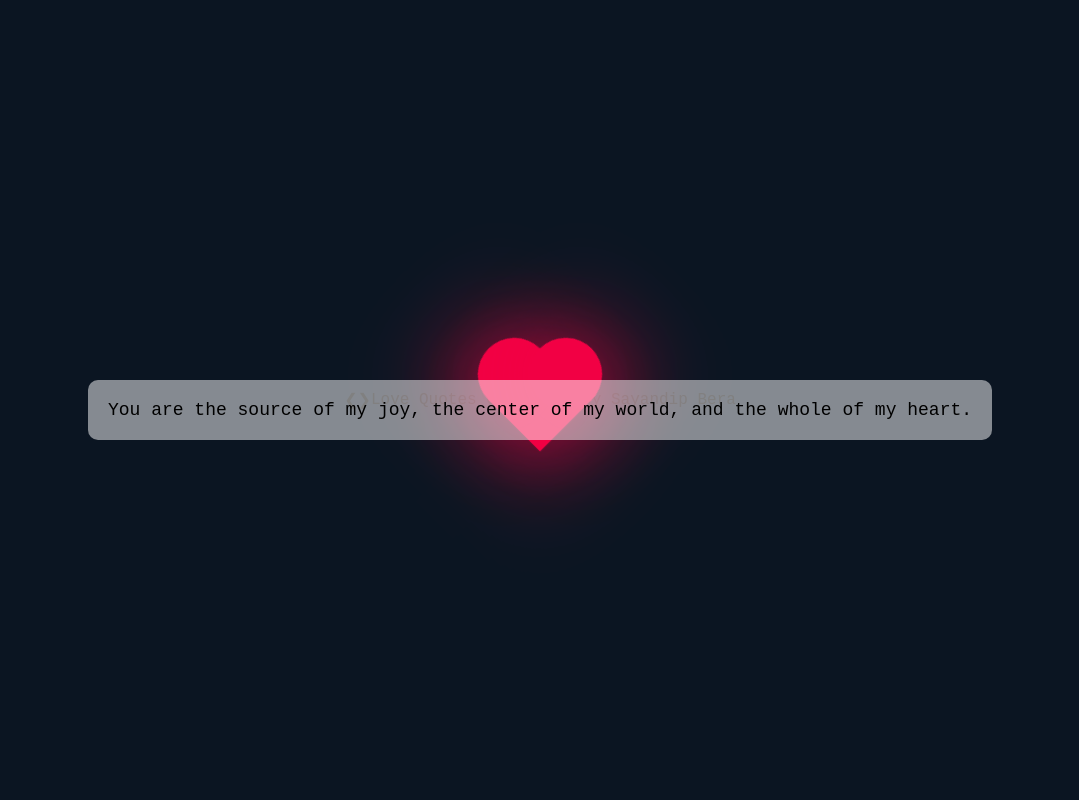
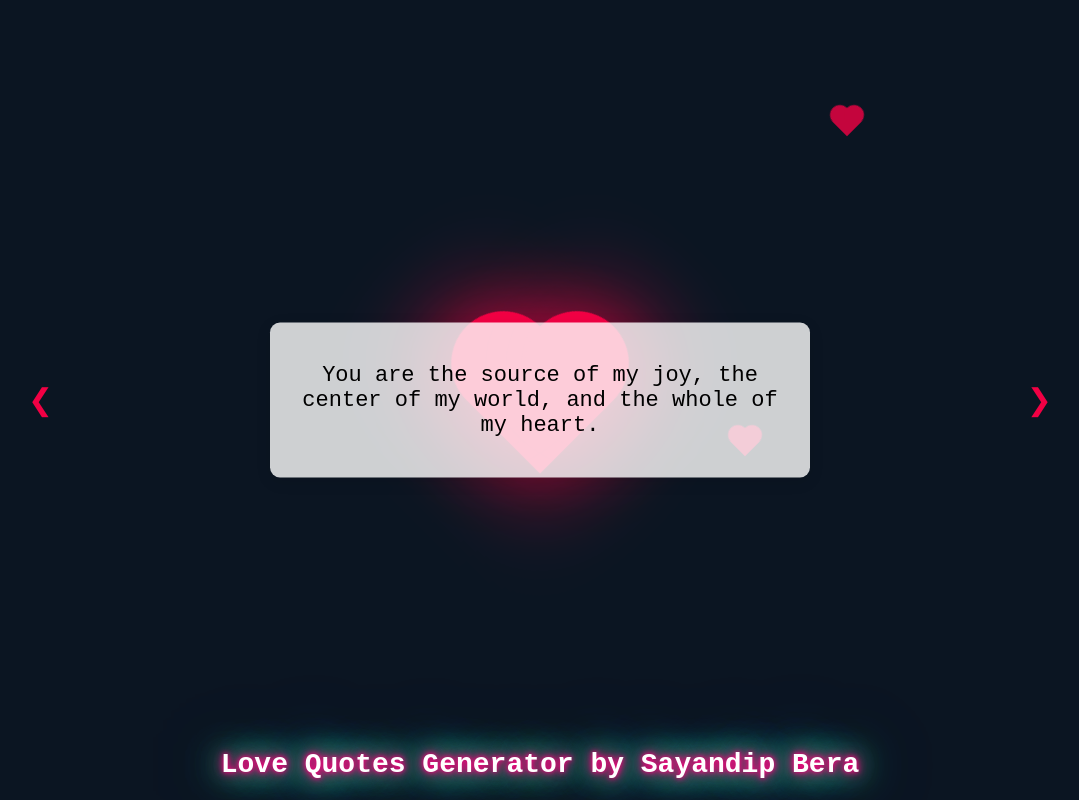
Before and after one commit to sayandipbera2004/BlinkingHeart, a plain HTML site: page index.html in a window 1280 px wide. Shown: the whole page, without its empty margins (100-1179 px from the left). Drawn offline with Linux system fonts and the light colour scheme.

Commit message:
Update style.css

```diff
--- a/style.css
+++ b/style.css
@@ -9,9 +9,10 @@ body {
     font-family: 'Courier New', Courier, monospace;
     position: relative;
 }
+
 .heart {
-    height: 70px;
-    width: 70px;
+    height: 100px;
+    width: 100px;
     background: #f20044;
     position: absolute;
     top: 50%;
@@ -22,29 +23,26 @@ body {
     z-index: 1;
 }
 
-.heart::before{
+.heart::before {
     content: " ";
     position: absolute;
-    height: 70px;
-    width: 70px;
+    height: 100px;
+    width: 100px;
     background: #f20044;
-    top:-50%;
+    top: -50%;
     border-radius: 50px;
     box-shadow: -10px -10px 90px #f20044;
+}
 
-
-}
-.heart::after{
+.heart::after {
     content: " ";
     position: absolute;
-    height: 70px;
-    width: 70px;
+    height: 100px;
+    width: 100px;
     background: #f20044;
-    right:-50%;
+    right: -50%;
     border-radius: 50px;
     box-shadow: 10px 10px 90px #f20044;
-
-
 }
 
 @keyframes heart {
@@ -61,14 +59,41 @@ body {
 
 .quote-box {
     position: absolute;
-    background: rgba(255, 255, 255, 0.5);
-    padding: 20px;
+    background: rgba(255, 255, 255, 0.8);
+    padding: 40px 20px;
     border-radius: 10px;
     text-align: center;
-    font-size: 18px;
-    max-width: 80%;
+    font-size: 22px;
+    max-width: 500px;
     z-index: 2;
-    margin-top: 20px;
+    top: 50%;
+    left: 50%;
+    transform: translate(-50%, -50%);
+    box-shadow: 0px 4px 15px rgba(0, 0, 0, 0.1);
+    font-family: 'Times New Roman', serif;
+}
+
+.arrow {
+    position: absolute;
+    top: 50%;
+    font-size: 30px;
+    color: #f20044;
+    cursor: pointer;
+    z-index: 3;
+    user-select: none;
+    transform: translateY(-50%);
+}
+
+#prevQuote {
+    left: 10%;
+}
+
+#nextQuote {
+    right: 10%;
+}
+
+.arrow:hover {
+    color: #ff8080;
 }
 
 @keyframes textAnimation {
@@ -83,8 +108,76 @@ body {
         color: #f20044;
     }
 }
+
 @media (max-width: 768px) {
     .quote-box {
-        font-size: 16px;
+        font-size: 18px;
+        max-width: 80%;
+        padding: 20px;
+    }
+
+    .arrow {
+        font-size: 24px;
     }
 }
+
+.falling-heart {
+    position: absolute;
+    width: 20px;
+    height: 20px;
+    background: #f20044;
+    top: -10%;
+    left: calc(10% + 80% * var(--random-position));
+    /* transform: rotate(45deg); */
+    animation: fall 5s linear infinite;
+    opacity: 0.8;
+}
+
+.falling-heart::before,
+.falling-heart::after {
+    content: "";
+    position: absolute;
+    width: 20px;
+    height: 20px;
+    background: #f20044;
+    border-radius: 50%;
+}
+
+.falling-heart::before {
+    top: -50%;
+    left: 0;
+}
+
+.falling-heart::after {
+    left: 50%;
+    top: 0;
+}
+
+@keyframes fall {
+    0% {
+        transform: translateY(-100vh) rotate(-45deg);
+    }
+    100% {
+        transform: translateY(100vh) rotate(-45deg);
+    }
+}
+.neon-text {
+    position: absolute;
+    bottom: 20px;
+    text-align: center;
+    width: 100%;
+    font-size: 28px;
+    font-weight: bold; /* Make the text bold */
+    color: #fff; /* Base text color */
+    text-shadow:
+        0 0 5px #ff007f,  /* Pink glow */
+        0 0 10px #ff007f,
+        0 0 20px #ff007f,
+        0 0 30px #00ff7f,  /* Green glow */
+        0 0 40px #00ff7f,
+        0 0 50px #00ff7f,
+        0 0 60px #007fff,  /* Blue glow */
+        0 0 70px #007fff,
+        0 0 80px #007fff,
+        0 0 90px #ff7f00;  /* Orange glow */
+}
```
